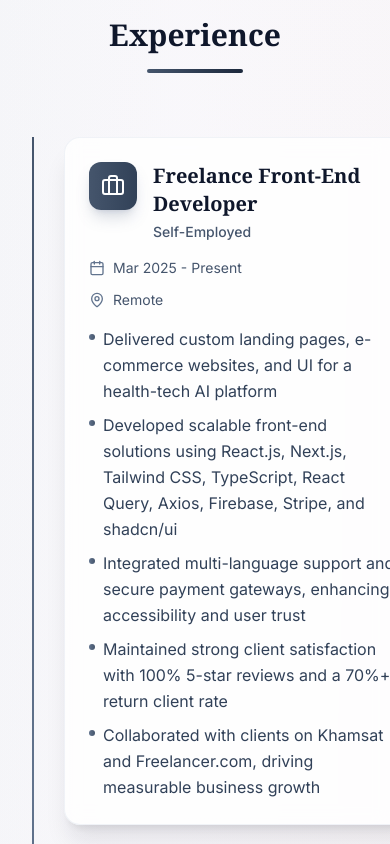
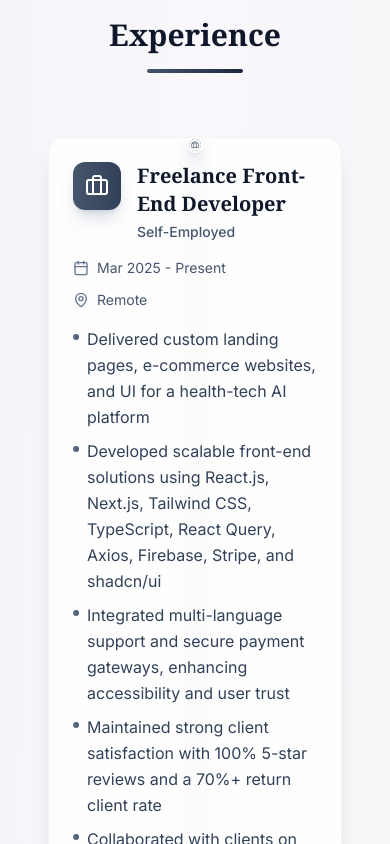
Before and after one commit to Yussif20/yusif-ayman, a Next.js app: page /en in a window 390 px wide. Shown: the part 4700-5544 px from the top of the page. Built offline with nearby package versions, Linux system fonts and the light colour scheme.

Commit message:
fix the line in the education and experience sections

```diff
--- a/sections/education.tsx
+++ b/sections/education.tsx
@@ -44,7 +44,7 @@ export default function Education() {
 
         <div className="relative max-w-4xl mx-auto">
           {/* Timeline line */}
-          <div className="absolute left-4 sm:left-1/2 top-0 w-0.5 bg-gradient-to-b from-slate-600 via-slate-500 to-slate-700 h-full transform sm:-translate-x-1/2 shadow-lg shadow-slate-500/20"></div>
+          <div className="absolute left-1/2 sm:left-1/2 top-0 w-0.5 bg-gradient-to-b from-slate-600 via-slate-500 to-slate-700 h-full transform -translate-x-1/2 shadow-lg shadow-slate-500/20"></div>
 
           {educationEntries.map((entry, index) => (
             <motion.article
@@ -60,7 +60,14 @@ export default function Education() {
                 ease: "easeOut",
               }}
             >
-              {/* Timeline dot */}
+              {/* Mobile Timeline dot */}
+              <div className="block sm:hidden absolute left-1/2 w-4 h-4 bg-gradient-to-r from-slate-600 to-slate-700 rounded-full transform -translate-x-1/2 z-20 shadow-lg shadow-slate-500/30 border-2 border-white dark:border-slate-900">
+                <div className="w-full h-full bg-white dark:bg-slate-900 rounded-full flex items-center justify-center">
+                  <GraduationCap className="w-2 h-2 text-slate-600" />
+                </div>
+              </div>
+
+              {/* Desktop Timeline dot */}
               <div className="hidden sm:block absolute left-1/2 w-6 h-6 bg-gradient-to-r from-slate-600 to-slate-700 rounded-full transform -translate-x-1/2 z-20 shadow-lg shadow-slate-500/30 border-4 border-white dark:border-slate-900">
                 <div className="w-full h-full bg-white dark:bg-slate-900 rounded-full flex items-center justify-center">
                   <GraduationCap className="w-3 h-3 text-slate-600" />
@@ -68,7 +75,7 @@ export default function Education() {
               </div>
 
               <motion.div
-                className={`w-full sm:w-5/12 ml-12 sm:ml-0 ${
+                className={`w-full sm:w-5/12 px-8 sm:px-0 sm:ml-0 ${
                   index % 2 === 0 ? "sm:pr-8" : "sm:pl-8"
                 }`}
                 whileHover={{ scale: 1.02 }}
--- a/sections/experience.tsx
+++ b/sections/experience.tsx
@@ -46,7 +46,7 @@ export default function Experience() {
 
         <div className="relative max-w-4xl mx-auto">
           {/* Timeline line */}
-          <div className="absolute left-4 sm:left-1/2 top-0 w-0.5 bg-gradient-to-b from-slate-600 via-slate-500 to-slate-700 h-full transform sm:-translate-x-1/2 shadow-lg shadow-slate-500/20"></div>
+          <div className="absolute left-1/2 sm:left-1/2 top-0 w-0.5 bg-gradient-to-b from-slate-600 via-slate-500 to-slate-700 h-full transform -translate-x-1/2 shadow-lg shadow-slate-500/20"></div>
 
           {experienceEntries.map((entry, index) => (
             <motion.article
@@ -62,7 +62,14 @@ export default function Experience() {
                 ease: "easeOut",
               }}
             >
-              {/* Timeline dot */}
+              {/* Mobile Timeline dot */}
+              <div className="block sm:hidden absolute left-1/2 w-4 h-4 bg-gradient-to-r from-slate-600 to-slate-700 rounded-full transform -translate-x-1/2 z-20 shadow-lg shadow-slate-500/30 border-2 border-white dark:border-slate-900">
+                <div className="w-full h-full bg-white dark:bg-slate-900 rounded-full flex items-center justify-center">
+                  <Briefcase className="w-2 h-2 text-slate-600" />
+                </div>
+              </div>
+
+              {/* Desktop Timeline dot */}
               <div className="hidden sm:block absolute left-1/2 w-6 h-6 bg-gradient-to-r from-slate-600 to-slate-700 rounded-full transform -translate-x-1/2 z-20 shadow-lg shadow-slate-500/30 border-4 border-white dark:border-slate-900">
                 <div className="w-full h-full bg-white dark:bg-slate-900 rounded-full flex items-center justify-center">
                   <Briefcase className="w-3 h-3 text-slate-600" />
@@ -70,7 +77,7 @@ export default function Experience() {
               </div>
 
               <motion.div
-                className={`w-full sm:w-5/12 ml-12 sm:ml-0 ${
+                className={`w-full sm:w-5/12 px-8 sm:px-0 sm:ml-0 ${
                   index % 2 === 0 ? "sm:pr-8" : "sm:pl-8"
                 }`}
                 whileHover={{ scale: 1.02 }}
```
